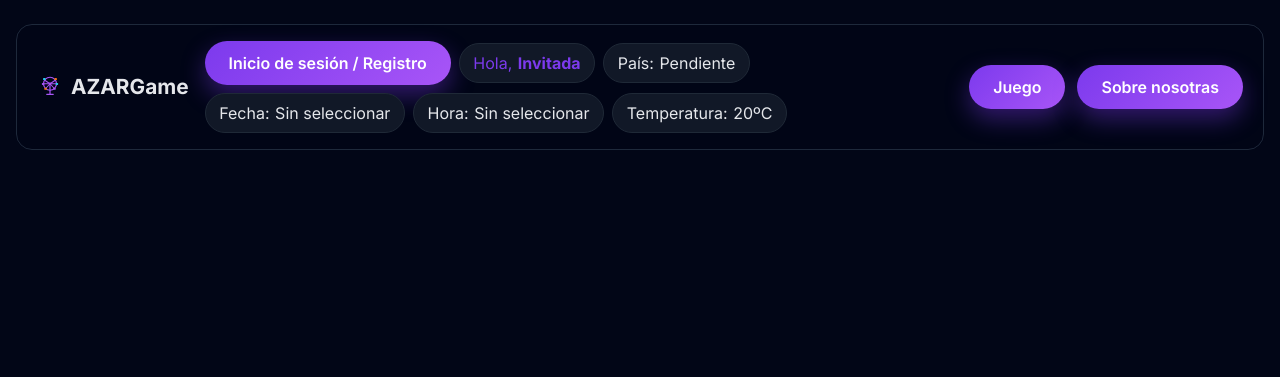
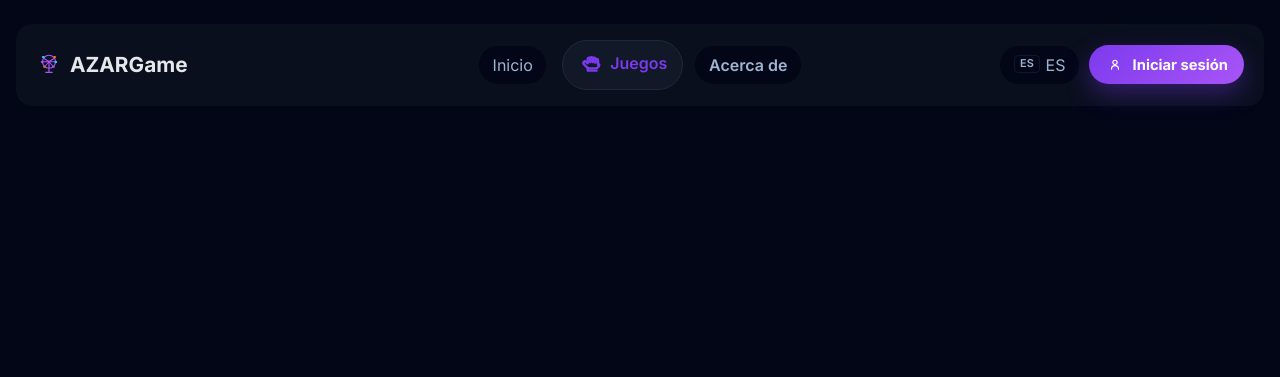
Before and after one commit to Adriasu09/rock-paper-scissors, a plain HTML site: page nav.html in a window 1280 px wide. Drawn offline with Linux system fonts and the light colour scheme.

Commit message:
style: refine navbar appearance

```diff
--- a/nav.html
+++ b/nav.html
@@ -21,20 +21,43 @@
         </div>
 
         <div class="topbar-meta">
-          <a class="primary-button action-link" href="./register.html">
-            Inicio de sesión / Registro
+          <a class="meta-pill game-pill action-link" href="./register.html">
+            Inicio
           </a>
-          <span class="meta-pill meta-pill-user">Hola, <strong id="display-name">Invitada</strong></span>
-          <span class="meta-pill">País: <span id="display-country">Pendiente</span></span>
-          <span class="meta-pill">Fecha: <span id="display-date">Sin seleccionar</span></span>
-          <span class="meta-pill">Hora: <span id="display-time">Sin seleccionar</span></span>
-          <span class="meta-pill">Temperatura: <span id="display-temperature">22ºC</span></span>
         </div>
 
         <nav class="topnav">
-          <button class="nav-tab is-active" type="button" data-target="games-panel">Juego</button>
-          <button class="nav-tab" type="button" data-target="about-panel">Sobre nosotras</button>
+          <button class="nav-tab game-pill is-active" type="button" data-target="games-panel">
+            <span class="game-tab-content">
+              <svg class="game-icon" viewBox="0 0 24 24" aria-hidden="true" focusable="false">
+                <path d="M8 11.5V8.4a1.2 1.2 0 1 1 2.4 0v2.7" />
+                <path d="M10.4 11.1V7.9a1.2 1.2 0 1 1 2.4 0v3.2" />
+                <path d="M12.8 11.1V8.3a1.2 1.2 0 1 1 2.4 0v2.8" />
+                <path d="M15.2 11.7V9.4a1.2 1.2 0 1 1 2.4 0v4.2" />
+                <path d="M8 12.3 6.5 11a1.4 1.4 0 0 0-2 2l2.7 2.9A4.5 4.5 0 0 0 10.5 17H15a3.7 3.7 0 0 0 3.7-3.7" />
+                <path d="M8.1 16.9V19h8.2" />
+              </svg>
+              <span>Juegos</span>
+            </span>
+          </button>
+          <button class="nav-tab about-pill" type="button" data-target="about-panel">Acerca de</button>
         </nav>
+
+        <div class="language-actions">
+          <button class="meta-pill game-pill language-pill" type="button">
+            <span class="language-ticket" aria-hidden="true">ES</span>
+            <span class="language-text">ES</span>
+          </button>
+          <button class="login-pill" type="button">
+            <span class="login-icon" aria-hidden="true">
+              <svg viewBox="0 0 24 24" focusable="false">
+                <circle cx="12" cy="8" r="3.2" />
+                <path d="M6.8 18.2a5.2 5.2 0 0 1 10.4 0" />
+              </svg>
+            </span>
+            <span>Iniciar sesión</span>
+          </button>
+        </div>
       </header>
 
       <main class="app-shell app-shell-empty">
--- a/style/main.css
+++ b/style/main.css
@@ -36,33 +36,104 @@ input {
 
 .card {
   background: var(--card);
-  border: 1px solid var(--card-border);
+  border: none;
   border-radius: 16px;
   box-shadow: none;
   padding: 1rem 1.25rem;
 }
 
 .topbar {
+  position: relative;
   display: flex;
   align-items: center;
-  justify-content: space-between;
+  justify-content: center;
   gap: 1rem;
   flex-wrap: wrap;
   margin-top: 0.5rem;
 }
 
 .glass-header {
-  background: rgba(2, 6, 23, 0.8);
+  background: rgba(11, 17, 32, 0.92);
   backdrop-filter: blur(10px);
 }
 
 .brand {
+  position: absolute;
+  left: 1.25rem;
   display: flex;
   align-items: center;
   gap: 0.5rem;
   color: var(--text);
   font-size: 1.3rem;
   font-weight: 700;
+}
+
+.language-actions {
+  position: absolute;
+  right: 1.25rem;
+  display: inline-flex;
+  align-items: center;
+  gap: 0.6rem;
+}
+
+.language-pill {
+  display: inline-flex;
+  align-items: center;
+  gap: 0.45rem;
+}
+
+.login-pill {
+  display: inline-flex;
+  align-items: center;
+  gap: 0.5rem;
+  border: none;
+  border-radius: 999px;
+  padding: 0.6rem 1rem;
+  background: linear-gradient(135deg, #7c3aed, #a855f7);
+  color: #ffffff;
+  font-size: 0.92rem;
+  font-weight: 700;
+  cursor: pointer;
+  box-shadow: 0 10px 25px rgba(124, 58, 237, 0.35);
+}
+
+.login-icon {
+  display: inline-flex;
+  align-items: center;
+  justify-content: center;
+  width: 20px;
+  height: 20px;
+}
+
+.login-icon svg {
+  width: 16px;
+  height: 16px;
+  fill: none;
+  stroke: #ffffff;
+  stroke-width: 1.7;
+  stroke-linecap: round;
+  stroke-linejoin: round;
+}
+
+.language-ticket {
+  display: inline-flex;
+  align-items: center;
+  justify-content: center;
+  min-width: 26px;
+  height: 18px;
+  padding: 0 0.25rem;
+  border-radius: 4px;
+  background: #020617;
+  border: 1px solid #111827;
+  color: #9fb4d1;
+  font-size: 0.68rem;
+  font-weight: 600;
+  line-height: 1;
+  transform: translateY(-1px);
+}
+
+.language-text {
+  color: #9fb4d1;
 }
 
 .brand-logo {
@@ -74,9 +145,9 @@ input {
 .topbar-meta {
   display: flex;
   align-items: center;
+  justify-content: center;
   gap: 0.5rem;
-  flex-wrap: wrap;
-  flex: 1;
+  flex-wrap: nowrap;
 }
 
 .meta-pill {
@@ -86,7 +157,7 @@ input {
   padding: 0.55rem 0.85rem;
   border-radius: 999px;
   background: #111827;
-  border: 1px solid #1f2937;
+  border: 1px solid #0a1020;
   color: var(--text);
   white-space: nowrap;
 }
@@ -145,8 +216,10 @@ input {
 
 .topnav {
   display: flex;
+  align-items: center;
+  justify-content: center;
   gap: 0.75rem;
-  flex-wrap: wrap;
+  flex-wrap: nowrap;
 }
 
 .nav-tab {
@@ -161,6 +234,47 @@ input {
 .nav-tab.is-active {
   background: linear-gradient(135deg, #7c3aed, #a855f7);
   color: #ffffff;
+}
+
+.nav-tab.game-pill,
+.nav-tab.game-pill.is-active {
+  min-width: 108px;
+  min-height: 44px;
+  padding: 0.55rem 0.95rem;
+  background: #111827;
+  border: 1px solid #1f2937;
+  border-radius: 999px;
+  color: #7c3aed;
+  box-shadow: none;
+  font-size: 1rem;
+}
+
+.nav-tab.about-pill,
+.nav-tab.about-pill.is-active,
+.meta-pill.game-pill {
+  padding: 0.55rem 0.85rem;
+  background: #020617;
+  border: none;
+  color: #9fb4d1;
+  box-shadow: none;
+  font-size: 1rem;
+}
+
+.game-tab-content {
+  display: inline-flex;
+  align-items: center;
+  justify-content: center;
+  gap: 0.35rem;
+}
+
+.game-icon {
+  width: 26px;
+  height: 26px;
+  fill: none;
+  stroke: #7c3aed;
+  stroke-width: 2.2;
+  stroke-linecap: round;
+  stroke-linejoin: round;
 }
 
 .app-shell {
@@ -331,6 +445,18 @@ input {
     align-items: flex-start;
   }
 
+  .brand {
+    position: static;
+  }
+
+  .language-actions {
+    position: static;
+  }
+
+  .language-pill {
+    position: static;
+  }
+
   .topbar-meta,
   .topnav {
     width: 100%;
```
Also changed, not shown: register.html (+31 -10 lines).
